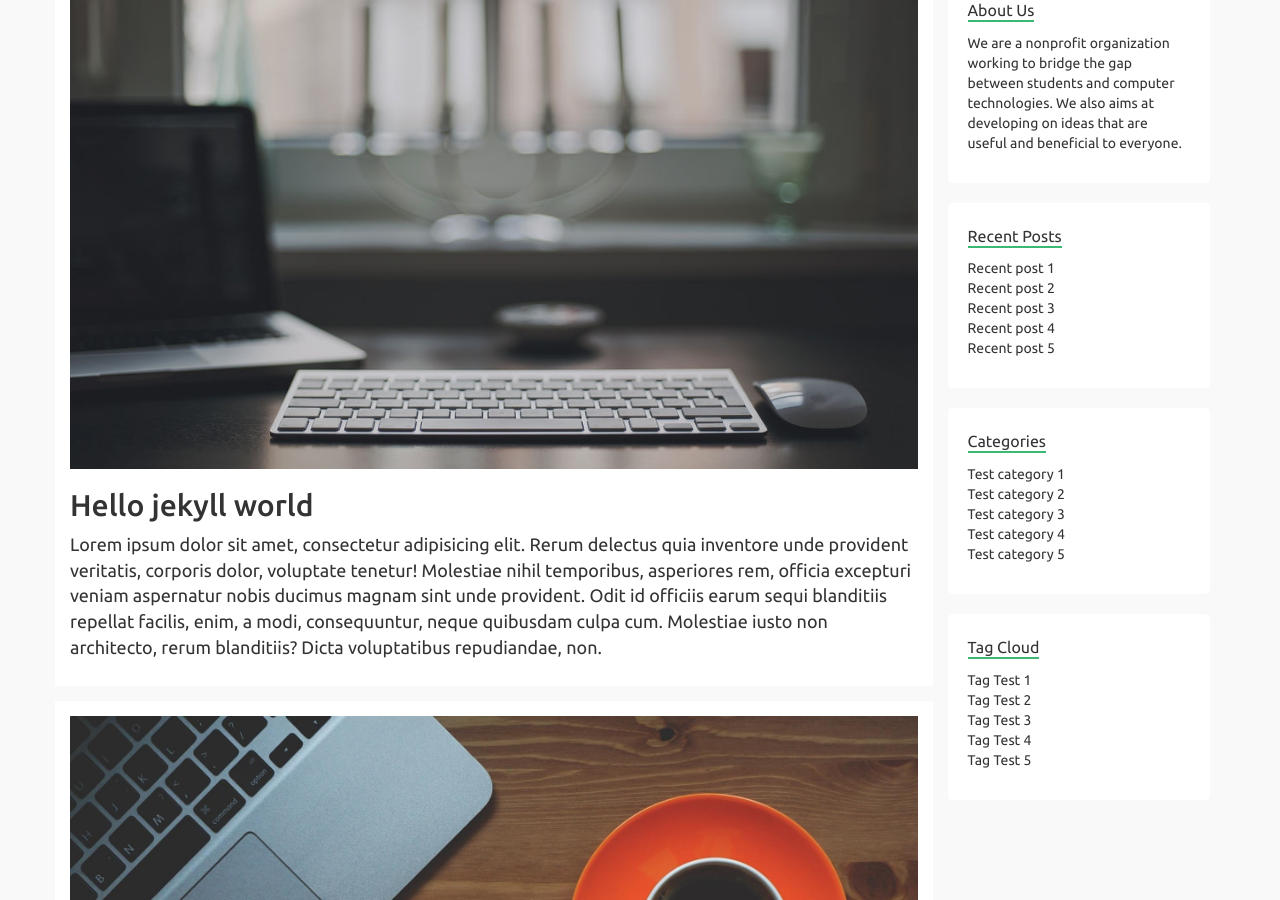
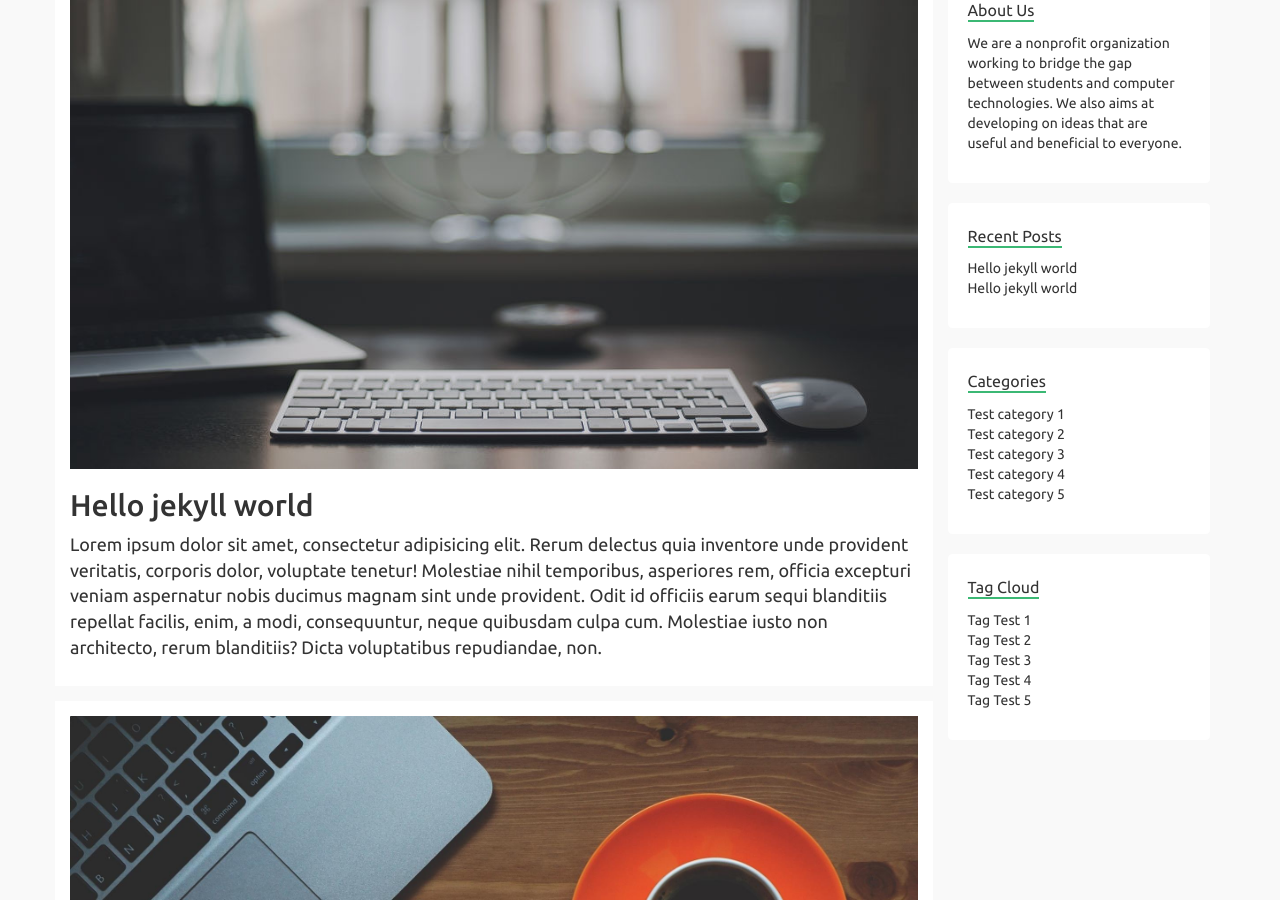
Before and after one commit to shajanjp/sanz, a Jekyll site: the page built from index.html, in a window 1280 px wide and 900 px high, scrolled down 607 px. Built offline with Jekyll 4.4.1, drawn with Linux system fonts in a browser that asks for light colours; nearby versions of some CDN libraries; library files that are not in the unit come from our copies.

Commit message:
Adds recent posts sidebar

```diff
--- a/_layouts/home.html
+++ b/_layouts/home.html
@@ -56,11 +56,9 @@
 				<div class="well recent-posts">
 					<p><strong>Recent Posts</strong></p>
 					<ul>
-						<li>Recent post 1</li>
-						<li>Recent post 2</li>
-						<li>Recent post 3</li>
-						<li>Recent post 4</li>
-						<li>Recent post 5</li>
+					{% for post in site.posts limit:5 %}
+						<li>{{ post.title }}</li>
+						{% endfor %}
 					</ul>
 				</div>
 				<div class="well catogories">
```
